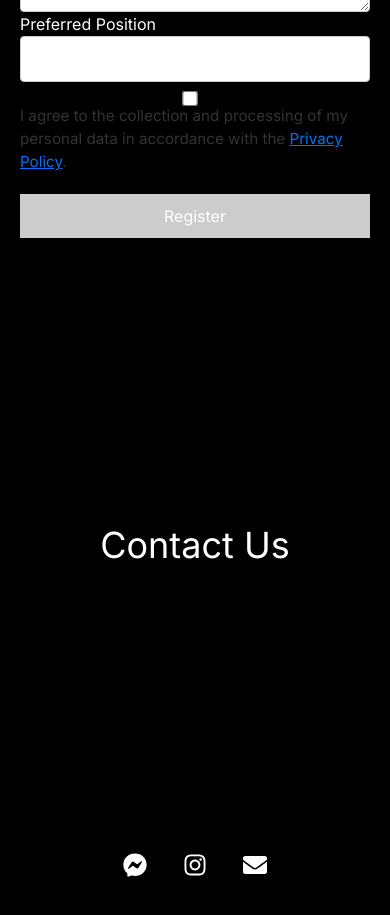
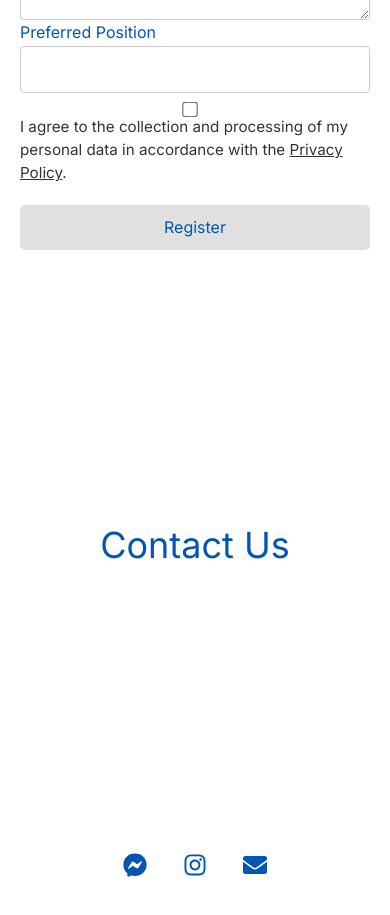
Before and after one commit to ashray-00/nftmunich, a Next.js app: page / in a window 390 px wide. Shown: the part 2260-3175 px from the top of the page. Built offline with nearby package versions, Linux system fonts and the light colour scheme; no server answers.

Commit message:
Changed the color scheme to blue

```diff
--- a/src/app/globals.css
+++ b/src/app/globals.css
@@ -4,4 +4,13 @@
 
 html {
   scroll-behavior: smooth;
+  background-color: var(--tw-color-bavarian-white);
+  /* Set white as the background */
+  color: var(--tw-color-bavarian-blue);
+  /* Set blue as the default text color */
 }
+
+body {
+  font-family: Arial, sans-serif;
+  line-height: 1.6;
+}
--- a/src/app/page.tsx
+++ b/src/app/page.tsx
@@ -6,7 +6,7 @@ import AboutUs from "../components/AboutUs";
 
 export default function Home() {
   return (
-    <div className="min-h-screen bg-black text-white">
+    <div className="min-h-screen bg-bavarian-white text-bavarian-blue">
       <Header />
       <main className="flex flex-col items-center">
         <section id="home" className="relative w-full h-screen flex flex-col items-center justify-center">
--- a/src/components/ContactOptions.tsx
+++ b/src/components/ContactOptions.tsx
@@ -13,7 +13,7 @@ const ContactOptions: React.FC = () => {
       <a href="https://www.instagram.com/nft_munich" target="_blank" rel="noopener noreferrer" className="text-2xl">
         <FaInstagram />
       </a>
-      <a href="mailto:your-email@example.com" className="text-2xl">
+      <a href="mailto:nftmunich@gmail.com" className="text-2xl">
         <FaEnvelope />
       </a>
     </div>
--- a/src/components/Header.tsx
+++ b/src/components/Header.tsx
@@ -49,7 +49,7 @@ export default function Header() {
   };
 
   return (
-    <header className="bg-black text-white p-4 flex justify-between items-center fixed w-full z-10">
+    <header className="bg-bavarian-white text-bavarian-blue p-4 flex justify-between items-center fixed w-full z-10">
       <div className="flex items-center">
         <Image src="/logo.png" alt="NFT Munich Logo" width={50} height={50} />
         <span className="ml-2 text-xl font-bold">NFT Munich</span>
@@ -65,50 +65,50 @@ export default function Header() {
         <a
           href="#home"
           onClick={() => scrollToSection('home')}
-          className={`block mt-4 md:inline-block md:mt-0 md:ml-6 cursor-pointer ${activeSection === 'home' ? 'text-yellow-500' : ''}`}
+          className={`block mt-4 md:inline-block md:mt-0 md:ml-6 cursor-pointer ${activeSection === 'home' ? 'text-yellow-700' : ''}`}
         >
           Home
         </a>
         <a
           href="#about"
           onClick={() => scrollToSection('about')}
-          className={`block mt-4 md:inline-block md:mt-0 md:ml-6 cursor-pointer ${activeSection === 'about' ? 'text-yellow-500' : ''}`}
+          className={`block mt-4 md:inline-block md:mt-0 md:ml-6 cursor-pointer ${activeSection === 'about' ? 'text-yellow-700' : ''}`}
         >
           About
         </a>
         <a
           href="#player-registration"
           onClick={() => scrollToSection('player-registration')}
-          className={`block mt-4 md:inline-block md:mt-0 md:ml-6 cursor-pointer ${activeSection === 'player-registration' ? 'text-yellow-500' : ''}`}
+          className={`block mt-4 md:inline-block md:mt-0 md:ml-6 cursor-pointer ${activeSection === 'player-registration' ? 'text-yellow-700' : ''}`}
         >
           Player Registration
         </a>
         <a
           href="#contact"
           onClick={() => scrollToSection('contact')}
-          className={`block mt-4 md:inline-block md:mt-0 md:ml-6 cursor-pointer ${activeSection === 'contact' ? 'text-yellow-500' : ''}`}
+          className={`block mt-4 md:inline-block md:mt-0 md:ml-6 cursor-pointer ${activeSection === 'contact' ? 'text-yellow-700' : ''}`}
         >
           Contact
         </a>
       </nav>
       {isOpen && (
-        <div className="fixed inset-0 bg-black bg-opacity-90 flex flex-col items-center justify-center z-20">
+        <div className="fixed inset-0 bg-bavarian-white bg-opacity-90 flex flex-col items-center justify-center z-20">
           <button onClick={toggleMenu} className="absolute top-4 right-4 focus:outline-none">
-            <svg className="w-6 h-6 text-white" fill="none" stroke="currentColor" viewBox="0 0 24 24" xmlns="http://www.w3.org/2000/svg">
+            <svg className="w-6 h-6 text-bavarian-blue" fill="none" stroke="currentColor" viewBox="0 0 24 24" xmlns="http://www.w3.org/2000/svg">
               <path strokeLinecap="round" strokeLinejoin="round" strokeWidth="2" d="M6 18L18 6M6 6l12 12"></path>
             </svg>
           </button>
           <nav className="flex flex-col items-center space-y-6">
-            <a href="#home" onClick={toggleMenu} className="text-2xl text-white">
+            <a href="#home" onClick={toggleMenu} className="text-2xl text-bavarian-blue">
               Home
             </a>
-            <a href="#about" onClick={toggleMenu} className="text-2xl text-white">
+            <a href="#about" onClick={toggleMenu} className="text-2xl text-bavarian-blue">
               About
             </a>
-            <a href="#player-registration" onClick={toggleMenu} className="text-2xl text-white">
+            <a href="#player-registration" onClick={toggleMenu} className="text-2xl text-bavarian-blue">
               Player Registration
             </a>
-            <a href="#contact" onClick={toggleMenu} className="text-2xl text-white">
+            <a href="#contact" onClick={toggleMenu} className="text-2xl text-bavarian-blue">
               Contact
             </a>
           </nav>
--- a/src/styles/AboutUs.module.css
+++ b/src/styles/AboutUs.module.css
@@ -4,14 +4,12 @@
     margin: 0 auto;
     font-family: Arial, sans-serif;
     line-height: 1.6;
-    color: #ffffff;
-    /* Bright white text */
-    /* background-color: #0070f3; */
-    /* Optional: Add a contrasting background */
+    background-color: var(--tw-color-bavarian-white);
+    /* White background */
+    color: var(--tw-color-bavarian-blue);
+    /* Blue text */
     border-radius: 10px;
-    /* Optional: Add rounded corners for better design */
     box-shadow: 0 4px 8px rgba(0, 0, 0, 0.2);
-    /* Optional: Add a subtle shadow */
 }
 
 .title {
@@ -19,14 +17,14 @@
     font-weight: bold;
     margin-bottom: 20px;
     text-align: center;
-    color: #ffffff;
-    /* Bright yellow for the title */
+    color: var(--tw-color-bavarian-blue);
+    /* Blue title */
 }
 
 .text {
     font-size: 1rem;
     margin-bottom: 15px;
     text-align: justify;
-    color: #ffffff;
-    /* Bright white text for paragraphs */
+    color: var(--tw-color-bavarian-blue);
+    /* Blue text */
 }
--- a/src/styles/PlayerRegistrationForm.module.css
+++ b/src/styles/PlayerRegistrationForm.module.css
@@ -20,11 +20,24 @@
   width: 100%;
   padding: 10px;
   border: 1px solid #ccc;
+  /* Light gray border for default state */
   border-radius: 4px;
-  color: #000;
-  /* Ensure text color is visible */
-  background-color: #fff;
-  /* Ensure background color is white */
+  /* Rounded corners */
+  background-color: #ffffff;
+  /* White background */
+  color: #333;
+  /* Dark text color */
+  outline: none;
+  /* Remove default browser outline */
+  transition: border-color 0.3s ease, box-shadow 0.3s ease;
+  /* Smooth transition for border and shadow */
+}
+
+.input:focus {
+  border-color: #0056b3;
+  /* Bavarian blue border on focus */
+  box-shadow: 0 0 5px rgba(0, 86, 179, 0.5);
+  /* Subtle blue glow on focus */
 }
 
 .photoUpload {
@@ -65,22 +78,42 @@
 
 .submitButton {
   padding: 10px 20px;
-  background-color: #0070f3;
-  color: white;
+  font-size: 1rem;
   border: none;
+  border-radius: 5px;
   cursor: pointer;
   margin-top: 20px;
+  transition: background-color 0.3s ease, color 0.3s ease;
+  /* Smooth transition */
+}
+
+.submitButton:enabled {
+  background-color: #0056b3;
+  /* Blue background when enabled */
+  color: #ffffff;
+  /* White text when enabled */
+}
+
+.submitButton:enabled:hover {
+  background-color: #003d80;
+  /* Darker blue background on hover */
 }
 
 .submitButton:disabled {
-  background-color: #ccc;
+  background-color: #e0e0e0;
+  /* Light gray background when disabled */
+  color: #0056b3;
+  /* Blue text when disabled */
   cursor: not-allowed;
+  /* Show "not allowed" cursor when disabled */
 }
 
 .successMessage {
   text-align: center;
-  color: green;
+  font-size: 1.2rem;
+  color: var(--tw-color-bavarian-blue); /* Use the same blue color as other text */
   margin-top: 20px;
+  line-height: 1.5;
 }
 
 .error {
@@ -100,8 +133,8 @@
 }
 
 .consentCheckbox label {
-  margin-left: 5px;
-  font-size: 0.9rem;
+  color: var(--tw-color-bavarian-blue);
+  /* Blue text */
 }
 
 .consentCheckbox a {
@@ -124,13 +157,14 @@
 }
 
 .link {
-  color: #0070f3;
+  color: var(--tw-color-bavarian-blue);
+  /* Blue link */
   text-decoration: underline;
-  cursor: pointer;
 }
 
 .link:hover {
-  color: #005bb5;
+  color: #003d80;
+  /* Darker blue on hover */
   text-decoration: none;
 }
 
--- a/src/styles/globals.css
+++ b/src/styles/globals.css
@@ -1,3 +1,16 @@
 @tailwind base;
 @tailwind components;
 @tailwind utilities;
+
+html {
+    scroll-behavior: smooth;
+    background-color: var(--tw-color-bavarian-white);
+    /* Set white as the background */
+    color: var(--tw-color-bavarian-blue);
+    /* Set blue as the default text color */
+}
+
+body {
+    font-family: Arial, sans-serif;
+    line-height: 1.6;
+}
--- a/src/styles/privacy-policy.module.css
+++ b/src/styles/privacy-policy.module.css
@@ -5,6 +5,10 @@
     margin: 0 auto;
     font-family: Arial, sans-serif;
     line-height: 1.6;
+    background-color: var(--tw-color-bavarian-white);
+    /* White background */
+    color: var(--tw-color-bavarian-blue);
+    /* Blue text */
 }
 
 .title {
@@ -12,6 +16,8 @@
     font-weight: bold;
     margin-bottom: 20px;
     text-align: center;
+    color: var(--tw-color-bavarian-blue);
+    /* Blue title */
 }
 
 .subtitle {
@@ -19,11 +25,15 @@
     font-weight: bold;
     margin-top: 20px;
     margin-bottom: 10px;
+    color: var(--tw-color-bavarian-blue);
+    /* Blue subtitle */
 }
 
 .text {
     font-size: 1rem;
     margin-bottom: 15px;
+    color: var(--tw-color-bavarian-blue);
+    /* Blue text */
 }
 
 .list {
@@ -36,14 +46,17 @@
     margin: 30px auto 0;
     padding: 10px 20px;
     font-size: 1rem;
-    color: #fff;
-    background-color: #0070f3;
+    color: var(--tw-color-bavarian-white);
+    /* White text */
+    background-color: var(--tw-color-bavarian-blue);
+    /* Blue background */
     border: none;
     border-radius: 5px;
     cursor: pointer;
-    text-align: center;
 }
 
 .backButton:hover {
-    background-color: #005bb5;
+    background-color: #003d80;
+    color: #ffffff;
+    /* Darker blue on hover */
 }
--- a/tailwind.config.ts
+++ b/tailwind.config.ts
@@ -6,9 +6,8 @@ module.exports = {
   theme: {
     extend: {
       colors: {
-        'custom-blue': '#1e3a8a', // Example custom blue color
-        'custom-red': '#dc2626', // Example custom red color
-        'custom-black': '#000000', // Example custom black color
+        'bavarian-blue': '#0056b3', // A deep blue inspired by the Bavarian flag
+        'bavarian-white': '#ffffff', // White for the flag
       },
     },
   },
```
